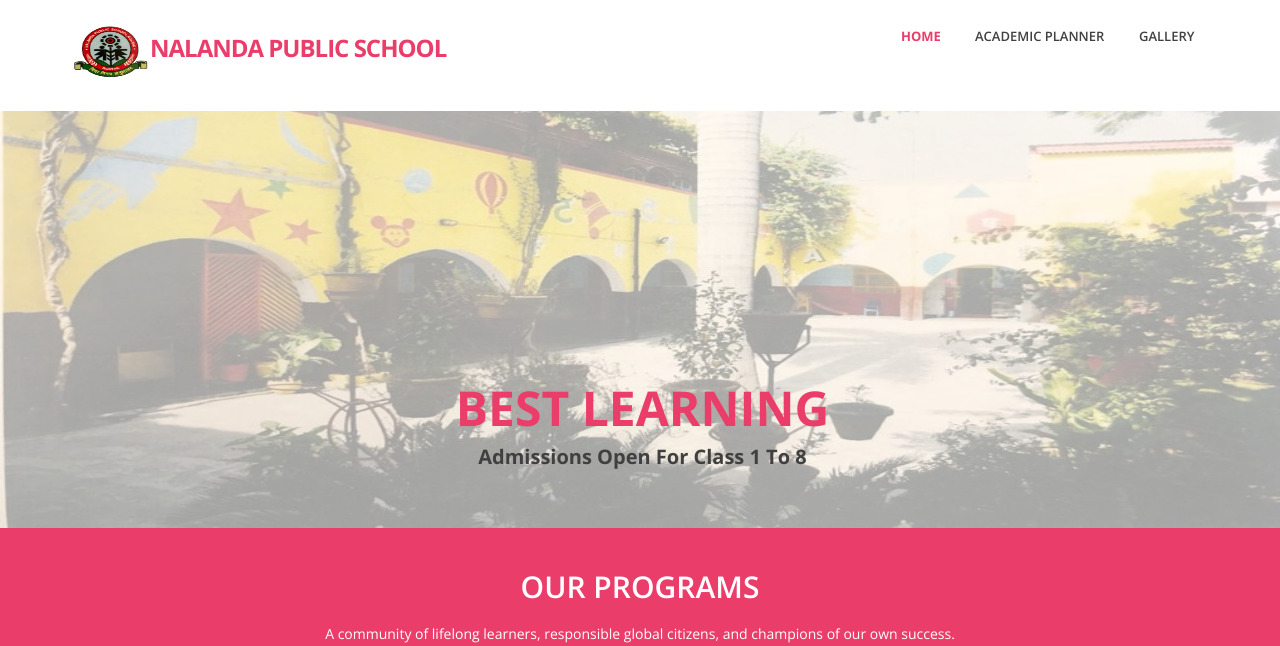
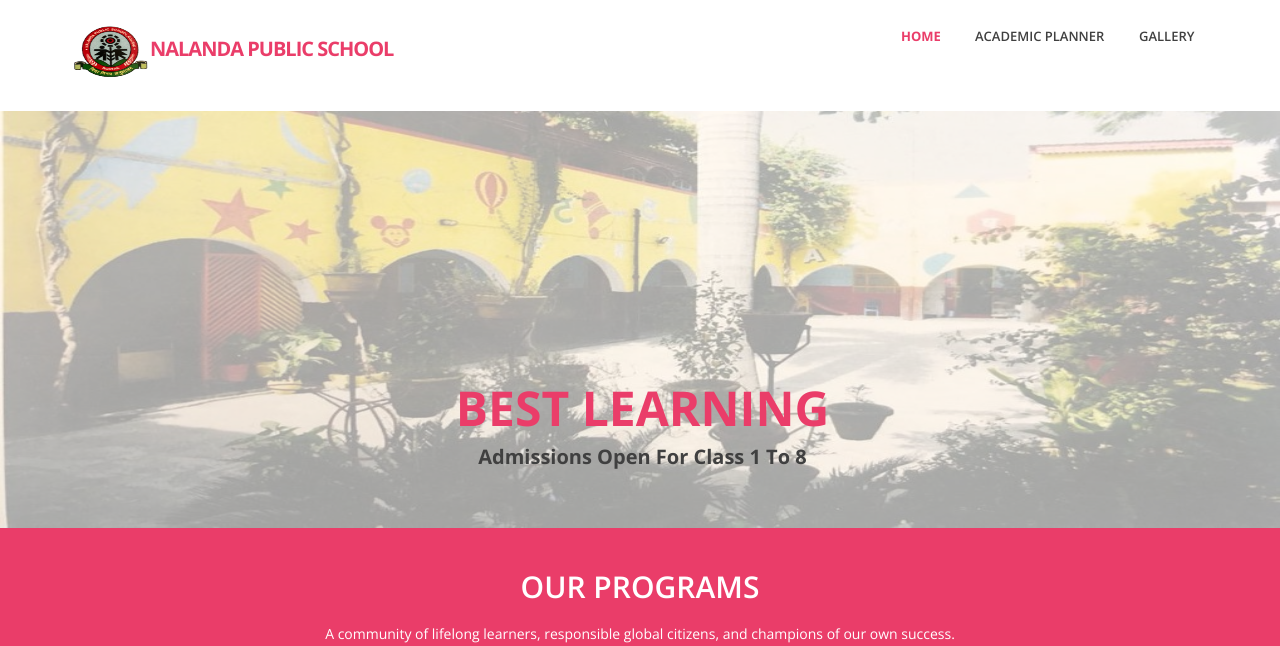
Before and after one commit to hrithikasarkar2/School, a plain HTML site: page index.html in a window 1280 px wide. Shown: the top 646 px of the page. Drawn offline with nearby package versions, Linux system fonts and the light colour scheme.

Commit message:
font changes

```diff
--- a/css/style.css
+++ b/css/style.css
@@ -199,7 +199,7 @@ header .navbar {
     margin-top: 21px;
     padding: 0 0 0 15px;
 }
-.navbar-default .navbar-brand{font-size: 24px;text-transform: uppercase;color: #ea3d69 !important;}
+.navbar-default .navbar-brand{font-size: 20px;text-transform: uppercase;color: #ea3d69 !important;}
 
 header .navbar-collapse  ul.navbar-nav {
     float: right;
```
